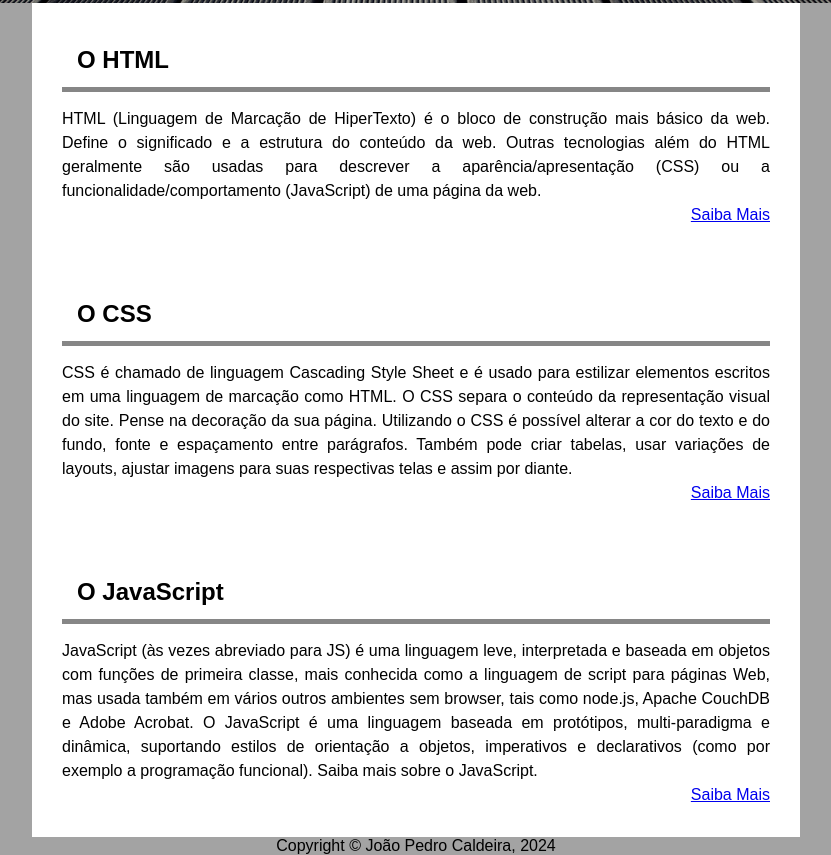
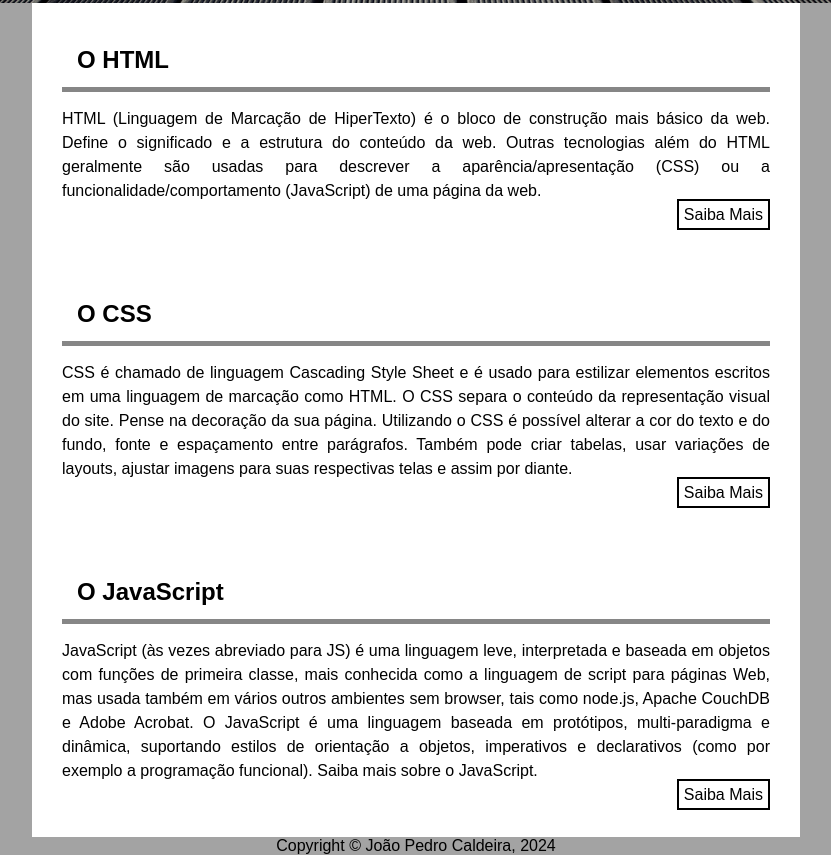
Before and after one commit to caldeira04/ads-sem1, a website: page webdev/aula05/index.html in a window 1280 px wide. Shown: the part 597-1452 px from the top of the page, without its empty margins (224-1055 px from the left). Drawn offline with Linux system fonts and the light colour scheme.

Commit message:
Agora sim

```diff
--- a/webdev/aula05/index.html
+++ b/webdev/aula05/index.html
@@ -25,19 +25,19 @@
         <section>
             <h2>O HTML</h2>
             <p>HTML (Linguagem de Marcação de HiperTexto) é o bloco de construção mais básico da web. Define o significado e a estrutura do conteúdo da web. Outras tecnologias além do HTML geralmente são usadas para descrever a aparência/apresentação (CSS) ou a funcionalidade/comportamento (JavaScript) de uma página da web.</p>
-            <div><a href="#">Saiba Mais</a></div>
+            <div class="botao"><a href="#">Saiba Mais</a></div'>
         </section>
 
         <section>
             <h2>O CSS</h2>
             <p>CSS é chamado de linguagem Cascading Style Sheet e é usado para estilizar elementos escritos em uma linguagem de marcação como HTML. O CSS separa o conteúdo da representação visual do site. Pense  na decoração da sua página. Utilizando o CSS é possível alterar a cor do texto e do fundo, fonte e espaçamento entre parágrafos. Também pode criar tabelas, usar variações de layouts, ajustar imagens para suas respectivas telas e assim por diante.</p>
-            <div><a href="#">Saiba Mais</a></div>
+            <div class="botao"><a href="#">Saiba Mais</a></div'>
         </section>
 
         <section>
             <h2>O JavaScript</h2>
             <p>JavaScript (às vezes abreviado para JS) é uma linguagem leve, interpretada e baseada em objetos com funções de primeira classe, mais conhecida como a linguagem de script para páginas Web, mas usada também em vários outros ambientes sem browser, tais como node.js, Apache CouchDB e Adobe Acrobat. O JavaScript é uma linguagem baseada em protótipos, multi-paradigma e dinâmica, suportando estilos de orientação a objetos, imperativos e declarativos (como por exemplo a programação funcional). Saiba mais sobre o JavaScript.</p>
-            <div><a href="#">Saiba Mais</a></div>
+            <div class="botao"><a href="#">Saiba Mais</a></div'>
         </section>
     </main>
 
--- a/webdev/aula05/src/style.css
+++ b/webdev/aula05/src/style.css
@@ -81,8 +81,14 @@ main h2 {
     line-height: 100px
 }
 
-div a {
-    display: flex;
-    justify-content: end;
+.botao {
+    text-align: end;
 
 }
+
+.botao a {
+    text-decoration: none;
+    color: black;
+    padding: 5px;
+    border: 2px black solid;
+}
```
